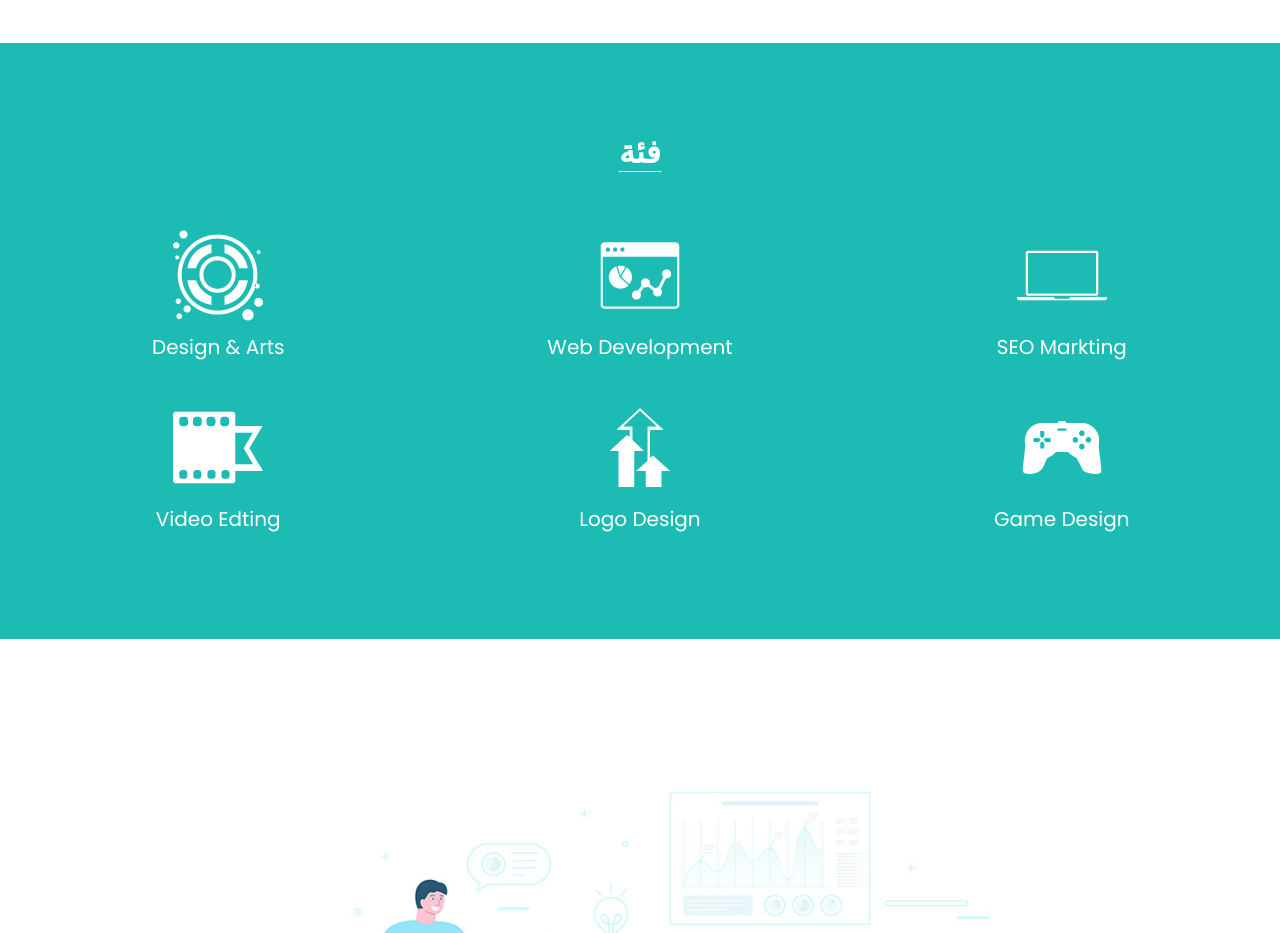
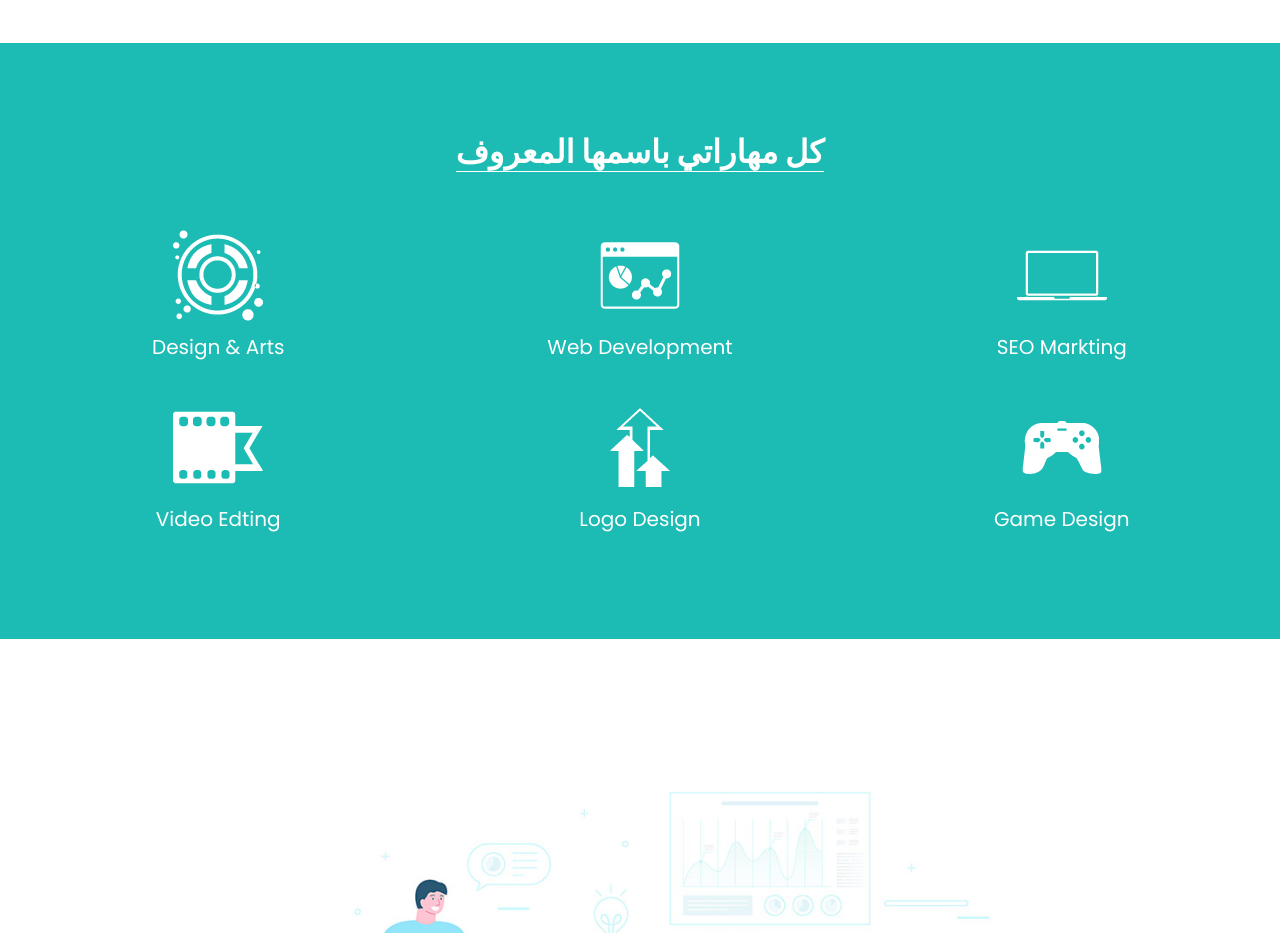
Before and after one commit to Mustaphanop/I-m-, a plain HTML site: page index.html in a window 1280 px wide. Shown: the part 1320-2253 px from the top of the page. Drawn offline with Linux system fonts and the light colour scheme.

Commit message:
Add files via upload

```diff
--- a/index.html
+++ b/index.html
@@ -249,7 +249,7 @@
     <div class="container">
       <div class="heading_container">
         <h2>
-          فئة
+          كل مهاراتي باسمها المعروف
         </h2>
       </div>
       <div class="category_container">
```
